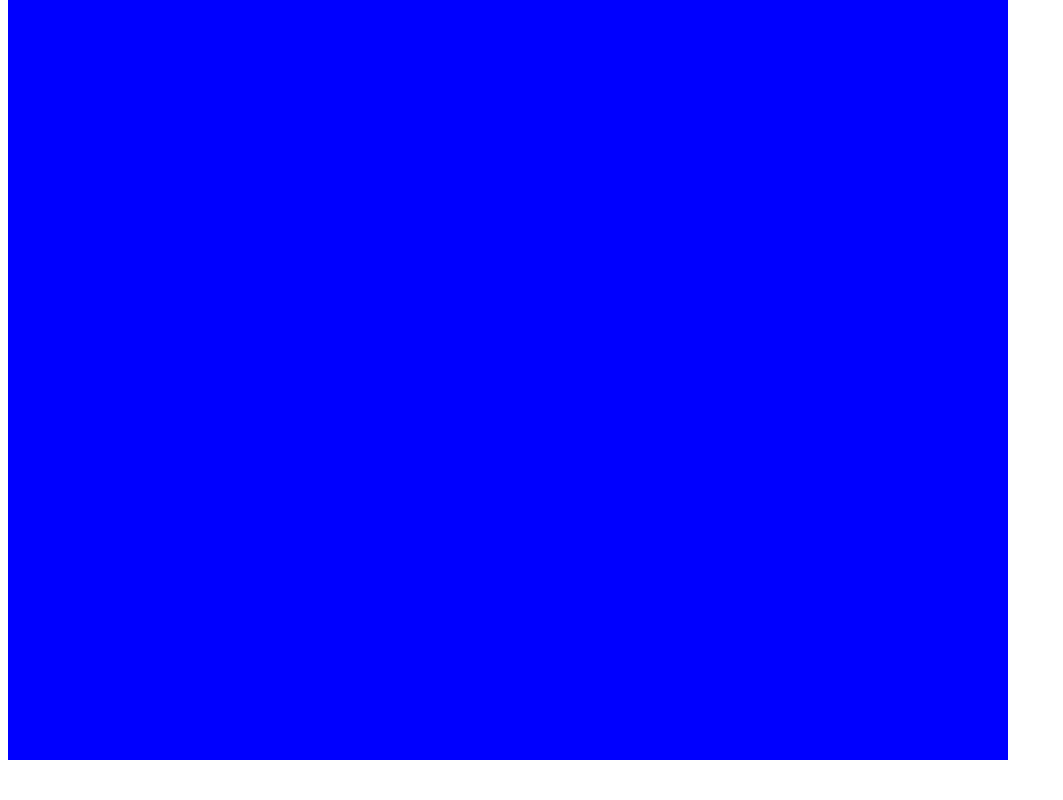
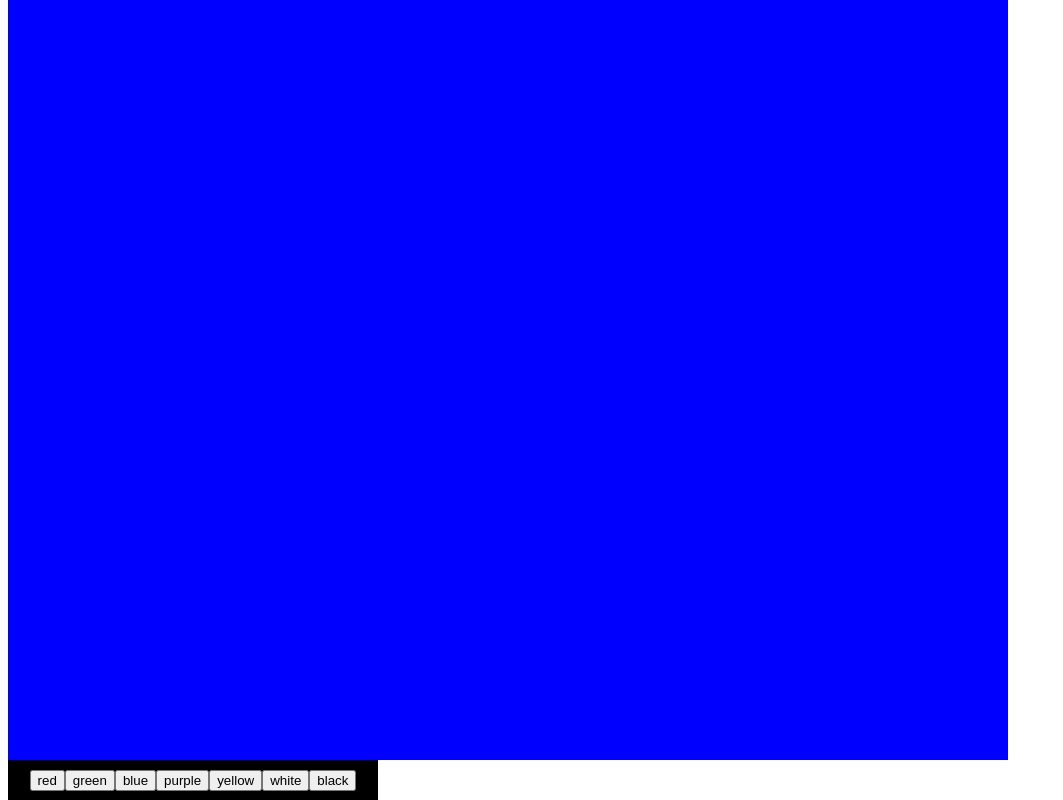
Before and after one commit to aoliver3/canvas, an Angular app: page / in a window 1280 px wide. Shown: the part 248-1048 px from the top of the page, without its empty margins (0-1063 px from the left). Before the commit the page ends 1008 px from the top, so only its background shows below. Built offline with nearby package versions, Linux system fonts and the light colour scheme.

Commit message:
added color palette

```diff
--- a/src/app/app.component.html
+++ b/src/app/app.component.html
@@ -5,3 +5,5 @@
     </div>
   </div>
 </div>
+
+<app-color-palette></app-color-palette>
--- a/src/app/app.module.ts
+++ b/src/app/app.module.ts
@@ -5,11 +5,13 @@ import { HttpModule } from '@angular/http';
 
 import { AppComponent } from './app.component';
 import { TileComponent } from  './tile/tile.component';
+import { ColorPaletteComponent } from './color-palette/color-palette.component';
 
 @NgModule({
   declarations: [
     AppComponent,
-    TileComponent
+    TileComponent,
+    ColorPaletteComponent
   ],
   imports: [
     BrowserModule,
--- /dev/null
+++ b/src/app/color-palette/color-palette.component.css
@@ -0,0 +1,8 @@
+.palette {
+    height: 20px;
+    width: 350px;
+    background-color: black;
+    float: left;
+    padding: 10px;
+    text-align:center;
+}
--- /dev/null
+++ b/src/app/color-palette/color-palette.component.html
@@ -0,0 +1,3 @@
+<div class="palette">
+  <button *ngFor="let color of colorChoices">{{ color }}</button>
+</div>
--- /dev/null
+++ b/src/app/color-palette/color-palette.component.ts
@@ -0,0 +1,25 @@
+import { Component, OnInit } from '@angular/core';
+
+@Component({
+  selector: 'app-color-palette',
+  templateUrl: './color-palette.component.html',
+  styleUrls: ['./color-palette.component.css']
+})
+export class ColorPaletteComponent implements OnInit {
+
+  colorChoices = [
+    'red',
+    'green',
+    'blue',
+    'purple',
+    'yellow',
+    'white',
+    'black'
+  ]
+
+  constructor() { }
+
+  ngOnInit() {
+  }
+
+}
```
Also changed, not shown: 1 other file (tests, documents, lock files or other folders).
